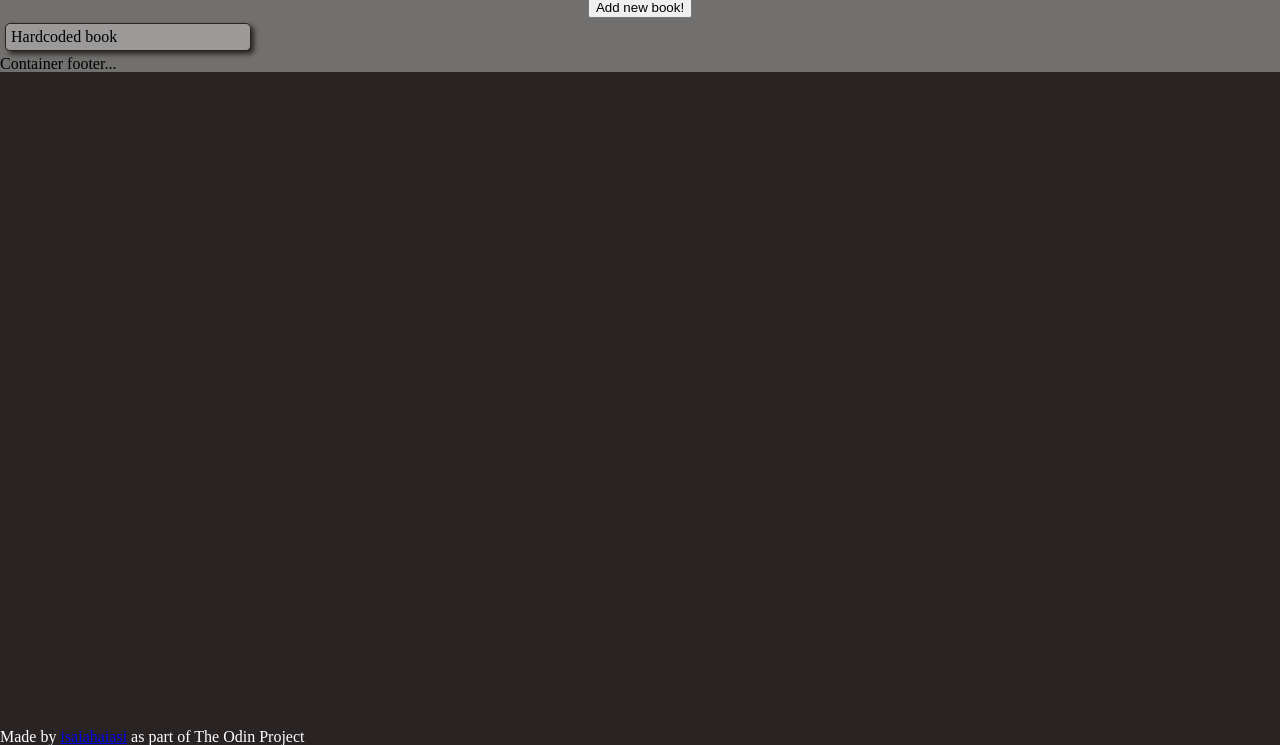
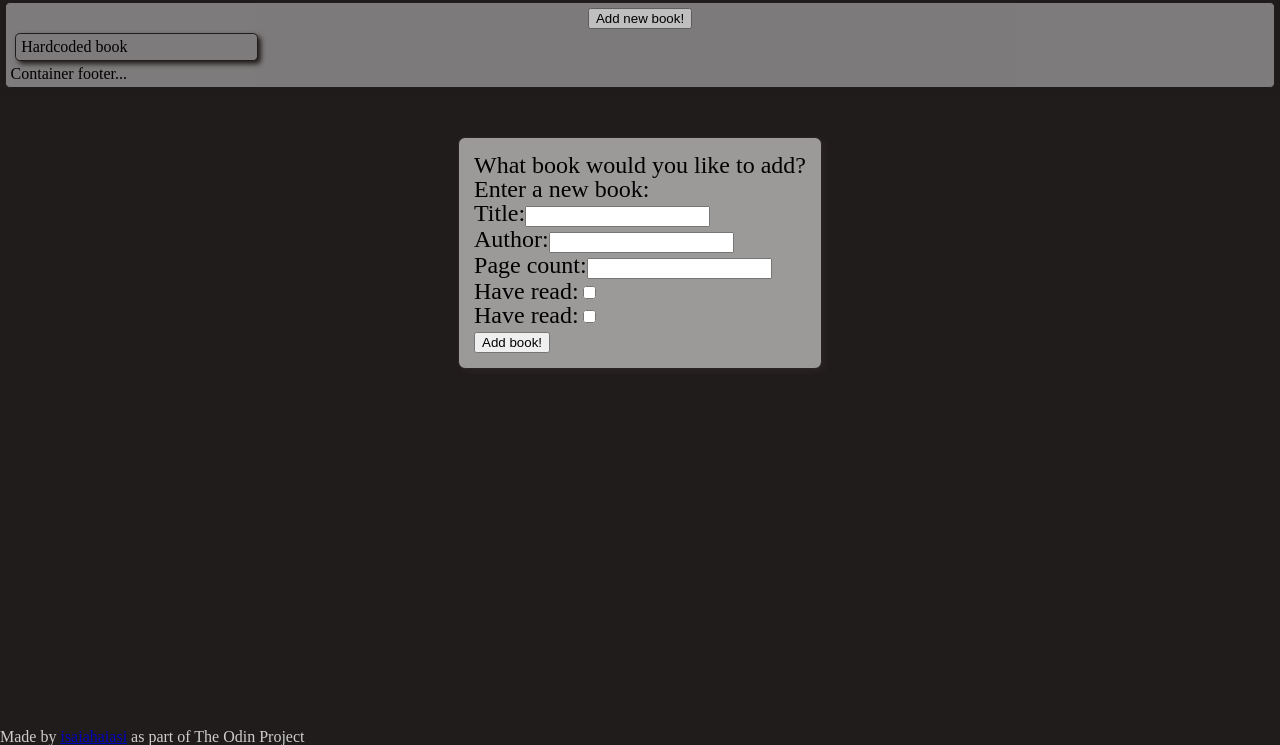
Before and after one commit to isaiahaiasi/odin-library, a plain HTML site: page index.html in a window 1280 px wide. Shown: the part 55-800 px from the top of the page. Drawn offline with Linux system fonts and the light colour scheme.

Commit message:
Add modal form and generate in JavaScript (not functional)

```diff
--- a/index.html
+++ b/index.html
@@ -11,12 +11,12 @@
     <header>
       <h1>Babel Public Library</h1>
     </header>
-    <main class='container'>
+    <main class='card'>
       <div class='container-heading center-children'>
-        <button class='add-book'>Add new book!</div>
+        <button class='add-book-btn'>Add new book!</div>
       </div>
-      <div class='library container'>
-        <div class='book'>Hardcoded book</div>
+      <div class='library'>
+        <div class='book card'>Hardcoded book</div>
       </div>
       <div class='container-foot'>
         Container footer...
@@ -25,5 +25,25 @@
     <footer>
       Made by <a href='https://github.com/isaiahaiasi'>isaiahaiasi</a> as part of The Odin Project
     </footer>
+
+    <!-- MODAL ADD BOOK POP-UP -->
+    <div id='modal-add-book' class='modal'>
+      <div class='add-book card'>
+        <p>What book would you like to add?</p>
+        <!-- The contents of this form should be generated -->
+        <form action="" method="get" class="form-example">
+          <p>Enter a new book:</p>
+          <!-- THIS IS GENERATED IN JAVASCRIPT -->
+          <!-- <div class="form-item">
+            <label for="title">Title:</label>
+            <input type="text" name="title" id="title" required>
+          </div>
+          <div class="form-item">
+            <label for="author">Author:</label>
+            <input type="text" name="author" id="author" required>
+          </div> -->
+        </form>
+      </div>
+    </div>
   </body>
 </html>
--- a/library.js
+++ b/library.js
@@ -8,7 +8,6 @@ function Book(title, author, pageCount, isRead, rating) {
   this.author = author;
   this.pageCount = pageCount;
   this.isRead = isRead;
-  this.rating = rating;
 }
 Book.prototype.info = function() {
   return `${this.title} by ${this.author}`;
@@ -54,9 +53,22 @@ function getNewBookPrompt() {
 
 // * DOM
 const bookContainer = document.querySelector('.library');
+const modalForm = document.querySelector('.modal').querySelector('form');
+
+// Add any generated HTML to the page (ie, the form fields...)
+function initPage() {
+  modalForm.appendChild(formItem('Title:','title','text',true));
+  modalForm.appendChild(formItem('Author:','author','text',true));
+  modalForm.appendChild(formItem('Page count:','pageCount','number',true));
+  modalForm.appendChild(formItem('Have read:','isRead','checkbox',true));
+  modalForm.appendChild(formItem('Have read:','isRead','checkbox',true));
+  modalForm.appendChild(formItem('','Add book!','submit',false));
+}
 
 // Add Event Listeners
-document.querySelector('.add-book').addEventListener('click', addBookToLibrary);
+document.querySelector('.add-book').addEventListener('click', () => {
+  modalForm.style.display === 'none' ? 'block' : 'none';
+});
 
 // Element generators
 function bookElement(book) {
@@ -69,6 +81,7 @@ function bookElement(book) {
   });
 
   bookElm.classList.add('book');
+  bookElm.classList.add('card');
   bookElm.setAttribute('data-booktitle',book.title);
 
   return bookElm;
@@ -79,7 +92,34 @@ function bookPropertyElement(book, property) {
   bookPropertyElm.textContent = book[property];
   bookPropertyElm.classList.add('book-prop');
   bookPropertyElm.classList.add(`book-${property}`);
+
   return bookPropertyElm;
+}
+
+// TODO: For the modal, I need to figure out how to hide it & cancel the add
+// TODO:  if the user clicks anywhere that ISN'T the modal card...
+function formItem(label, name, type, isRequired) {
+  const newFormItem = document.createElement('div');
+  newFormItem.classList.add('form-item');
+
+  const formLabel = document.createElement('label');
+  formLabel.textContent = label;
+  formLabel.setAttribute('for', name);
+
+  const formInput = document.createElement('input');
+  formInput.setAttribute('type', type);
+  formInput.setAttribute('name', name);
+  formInput.setAttribute('id', `form-${name}`);
+  formInput.required = isRequired;
+
+  if (type === 'submit') {
+    formInput.value=name;
+  }
+
+  newFormItem.appendChild(formLabel);
+  newFormItem.appendChild(formInput);
+
+  return newFormItem;
 }
 
 // I don't want to be calling DOM methods directly from 'normal' JS,
@@ -91,3 +131,5 @@ function addLibraryToDOM() {
 function addBookToDom(book) {
   bookContainer.appendChild(bookElement(book));
 }
+
+initPage();
--- a/styles/style.css
+++ b/styles/style.css
@@ -5,6 +5,8 @@
   --col-bg: #292323;
   --col-darkest: #000;
   --col-light: #ffffff;
+
+  --card-scale: .3em;
 }
 
 html,body {
@@ -49,13 +51,35 @@ footer {
   grid-template-columns: 1fr 1fr 1fr 1fr 1fr;
 }
 
-.book {
-  margin: 5px;
-  padding: 5px;
+.card {
+  color: var(--col-darkest);
+  margin: var(--card-scale);
+  padding: var(--card-scale);
   background-color: var(--col-mid1);
   border: 1px solid var(--col-bg);
-  border-radius: 5px;
-  box-shadow: 3px 3px 5px var(--col-bg);
+  border-radius: var(--card-scale);
+  box-shadow: 3px 3px var(--card-scale) var(--col-bg);
+}
+
+/* * MODAL */
+.modal {
+  /* display:none; */
+  position:fixed;
+  z-index:1;
+  left:0;
+  top:0;
+  width:100%;
+  height:100%;
+  overflow:auto;
+  background-color:rgba(0,0,0,.2);
+}
+.add-book {
+  position: relative;
+  width:fit-content;
+  margin:15% auto;
+  padding: 15px;
+
+  font-size: 150%;
 }
 
 /*  TODO: create a separate JS file that adds this class to everything
```
